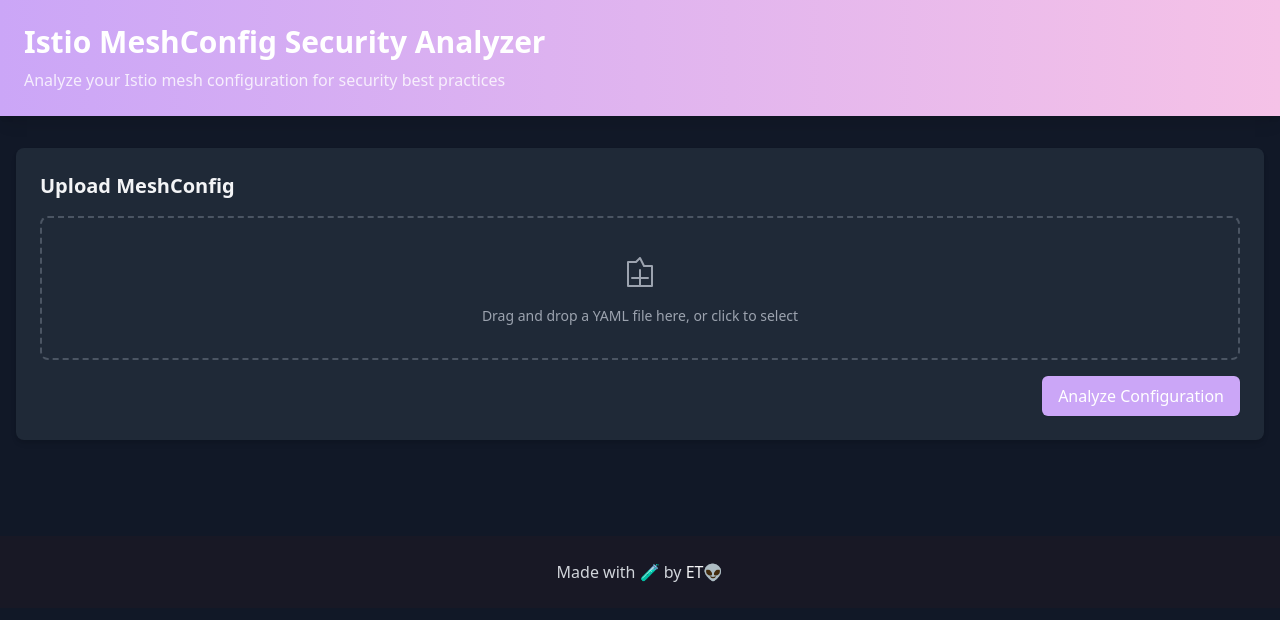
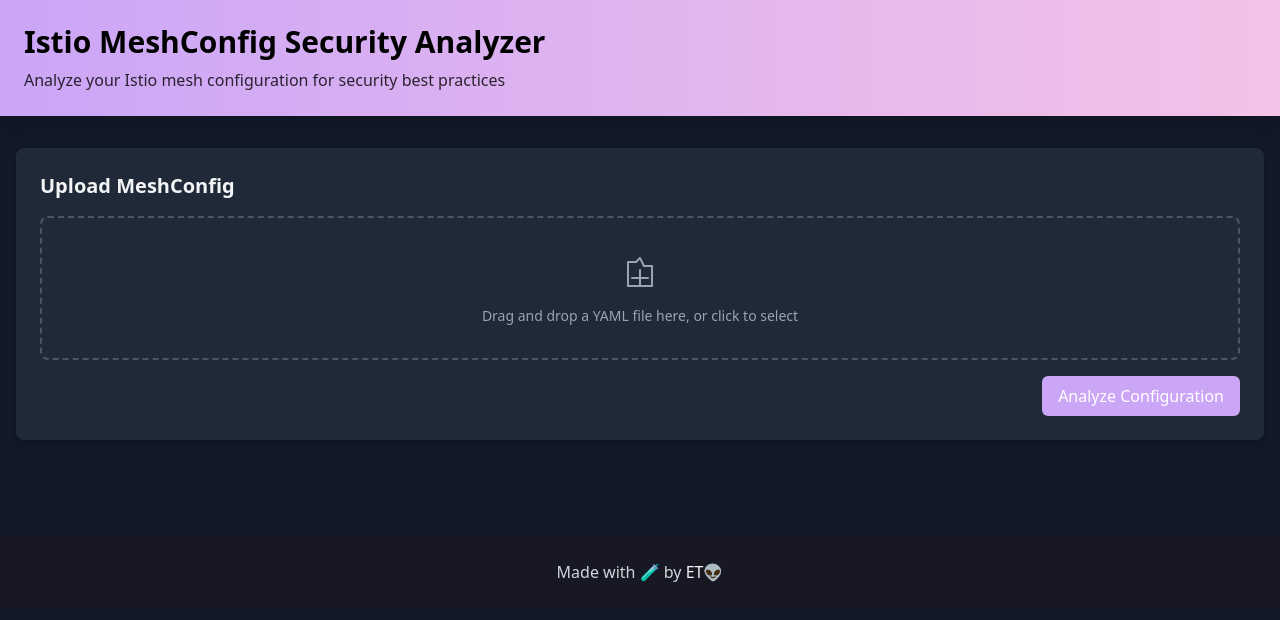
Before and after one commit to ethanolivertroy/mesh-config-analyzer, a website: page public/index.html in a window 1280 px wide. Drawn offline with nearby package versions, Linux system fonts and the light colour scheme.

Commit message:
changed title because white on pink killed my eyes, public release

```diff
--- a/public/index.html
+++ b/public/index.html
@@ -53,7 +53,7 @@
     </style>
 </head>
 <body class="bg-gray-900 min-h-screen text-gray-100">
-    <header class="text-white p-6 shadow-lg" style="background: linear-gradient(to right, var(--ctp-mauve), var(--ctp-pink));">
+    <header class="text-black p-6 shadow-lg" style="background: linear-gradient(to right, var(--ctp-mauve), var(--ctp-pink));">
         <div class="container mx-auto">
             <h1 class="text-3xl font-bold">Istio MeshConfig Security Analyzer</h1>
             <p class="mt-2 opacity-80">Analyze your Istio mesh configuration for security best practices</p>
```
